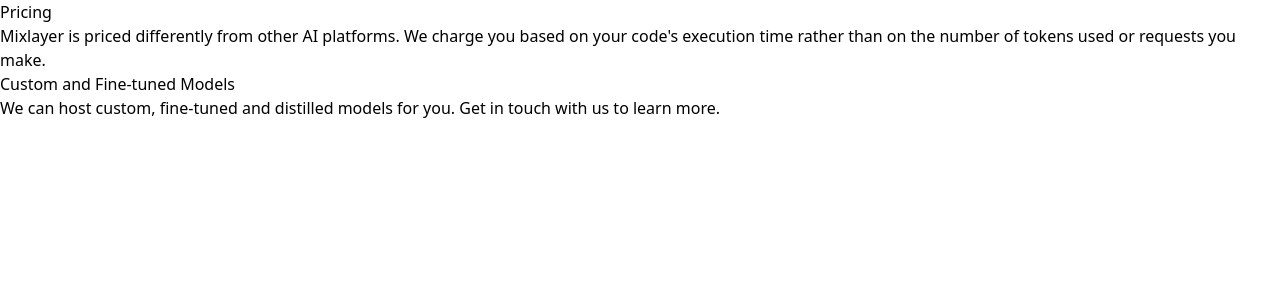
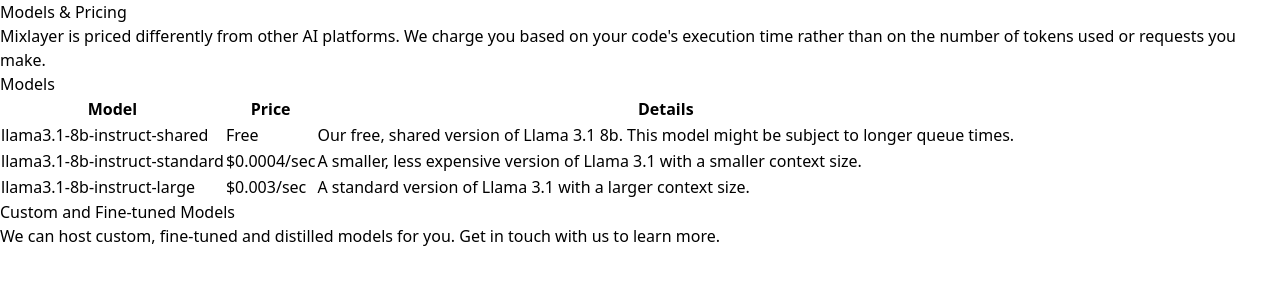
Before and after one commit to mixlayer/mixlayer-docs, a Next.js app: page /models-pricing in a window 1280 px wide. Shown: the top 300 px of the page. Built offline with nearby package versions, Linux system fonts and the light colour scheme.

Commit message:
add some model details

```diff
--- /dev/null
+++ b/components/ModelTable.tsx
@@ -0,0 +1,29 @@
+import React from "react";
+
+export default function ModelTable(props: {
+  className?: string;
+  models: any[];
+}) {
+  return (
+    <table className={`mt-4 ${props.className}`}>
+      <thead>
+        <tr>
+          <th className="p-2 text-left">Model</th>
+          <th className="p-2 text-left">Price</th>
+          <th className="p-2 text-left">Details</th>
+        </tr>
+      </thead>
+      <tbody>
+        {props.models.map((model) => (
+          <tr>
+            <td className="align-top w-[300px] p-2 text-sm font-mono">
+              {model.sku}
+            </td>
+            <td className="align-top p-2">{model.price}</td>
+            <td className="align-top p-2">{model.details}</td>
+          </tr>
+        ))}
+      </tbody>
+    </table>
+  );
+}
--- /dev/null
+++ b/components/Models.tsx
@@ -0,0 +1,26 @@
+import ModelTable from "./ModelTable";
+import React from "react";
+
+export function Models() {
+  const models = [
+    {
+      sku: "llama3.1-8b-instruct-shared",
+      price: "Free",
+      details:
+        "Our free, shared version of Llama 3.1 8b. This model might be subject to longer queue times.",
+    },
+    {
+      sku: "llama3.1-8b-instruct-standard",
+      price: "$0.0004/sec",
+      details:
+        "A smaller, less expensive version of Llama 3.1 with a smaller context size.",
+    },
+    {
+      sku: "llama3.1-8b-instruct-large",
+      price: "$0.003/sec",
+      details: "A standard version of Llama 3.1 with a larger context size.",
+    },
+  ];
+
+  return <ModelTable models={models} />;
+}
--- a/pages/_meta.json
+++ b/pages/_meta.json
@@ -5,6 +5,5 @@
   "models-pricing": "Models & Pricing",
   "concepts": "Concepts",
   "deploy": "Deploy",
-  "examples": "Examples",
-  "release-notes": "Release Notes"
+  "examples": "Examples"
 }
--- a/pages/examples/tool-generation.mdx
+++ b/pages/examples/tool-generation.mdx
@@ -1 +1,3 @@
 # Tool Generation
+
+Coming soon! 🚧
--- a/pages/examples/unstructured-to-structured.mdx
+++ b/pages/examples/unstructured-to-structured.mdx
@@ -1 +1,3 @@
 # Unstructured to Structured
+
+Coming soon! 🚧
--- a/pages/models-pricing.mdx
+++ b/pages/models-pricing.mdx
@@ -1,6 +1,13 @@
-# Pricing
+import { Models } from '../components/Models.tsx';
+import { React } from 'react';
+
+# Models & Pricing
 
 Mixlayer is priced differently from other AI platforms. We charge you based on your code's execution time rather than on the number of tokens used or requests you make.
+
+## Models
+
+<Models />
 
 ### Custom and Fine-tuned Models
 
```
Also changed, not shown: pages/release-notes.mdx (deleted).
